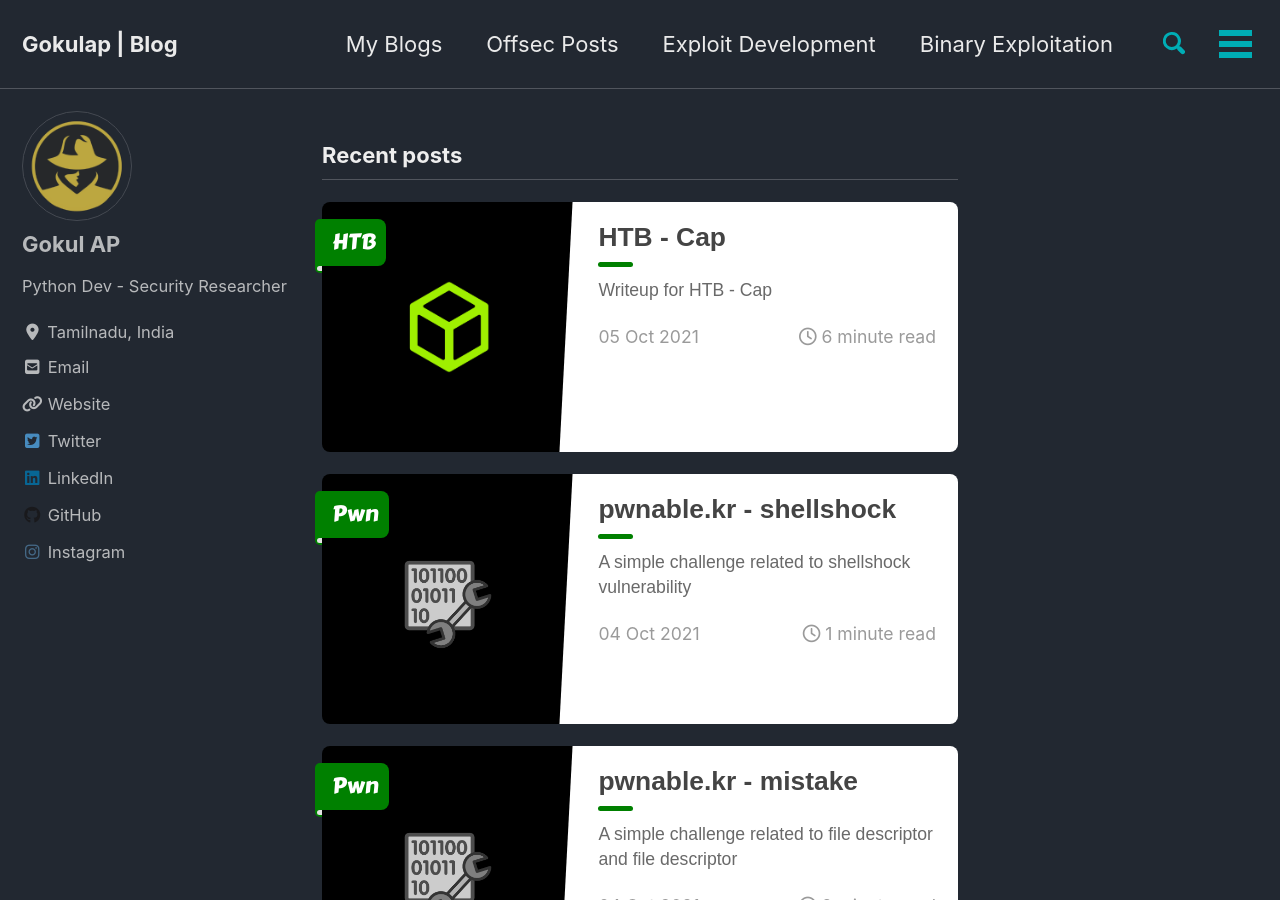
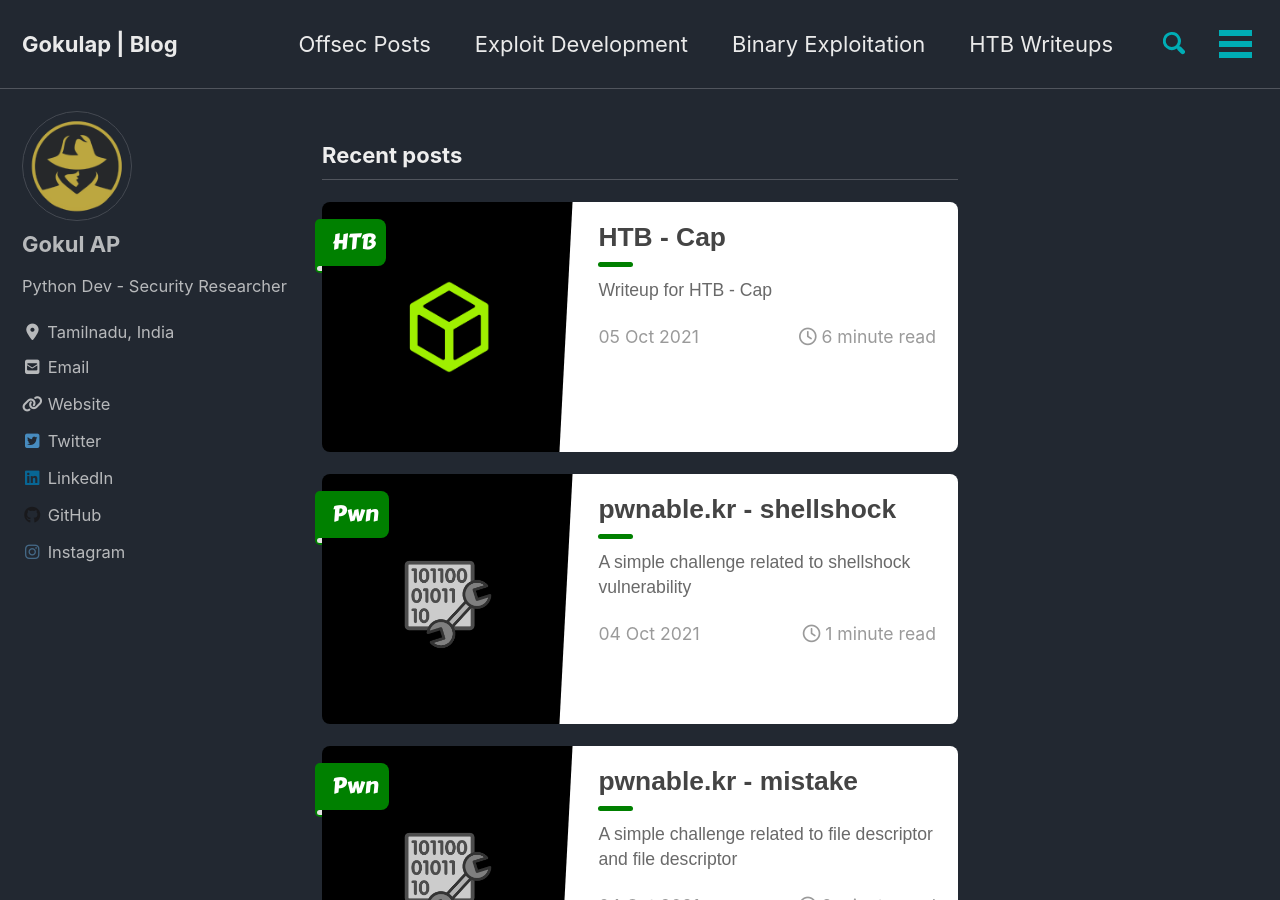
Before and after one commit to srinivasan-sk/srinivasan-sk.github.io, a Jekyll site: the page built from index.html, in a window 1280 px wide and 900 px high. Built offline with Jekyll 4.4.1, drawn with Linux system fonts in a browser that asks for light colours; cached includes are drawn as plain includes; nearby versions of some CDN libraries; the list of posts is cut into pages by our own code.

Commit message:
Update navigation.yml

```diff
--- a/_data/navigation.yml
+++ b/_data/navigation.yml
@@ -1,7 +1,5 @@
 # main links
 main:
-  - title: "My Blogs"
-    url: /blog
   - title: "Offsec Posts"
     url: /offsec
   - title: "Exploit Development"
@@ -10,10 +8,6 @@ main:
     url: /binexp
   - title: "HTB Writeups"
     url: /htb
-  - title: "Pwn Challenges"
-    url: /pwn
-  - title: "My Cheatsheet"
-    url: "https://aidenpearce369.gitbook.io/handbook/"
   - title: "All Categories"
     url: /categories
   - title: "Tags"
```
